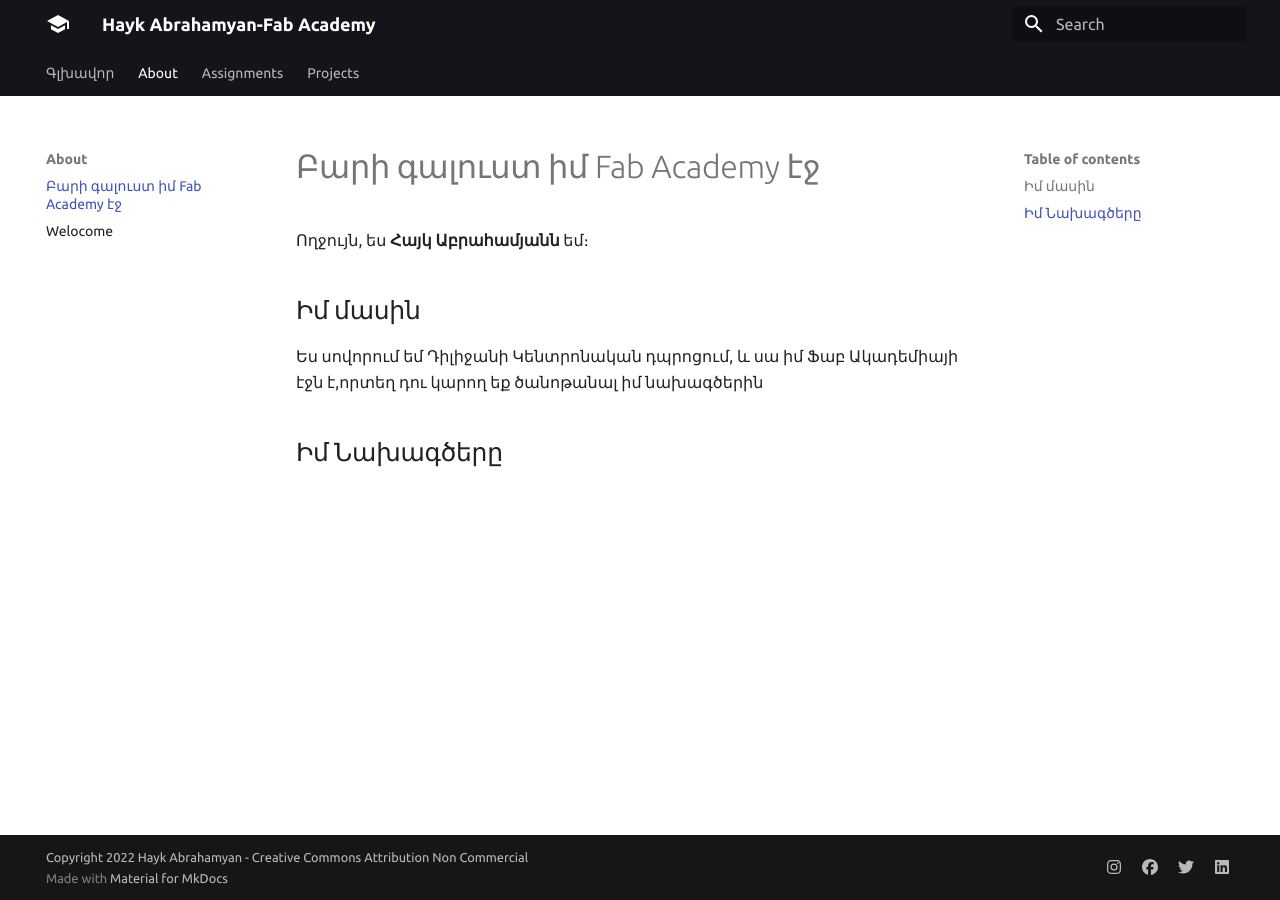
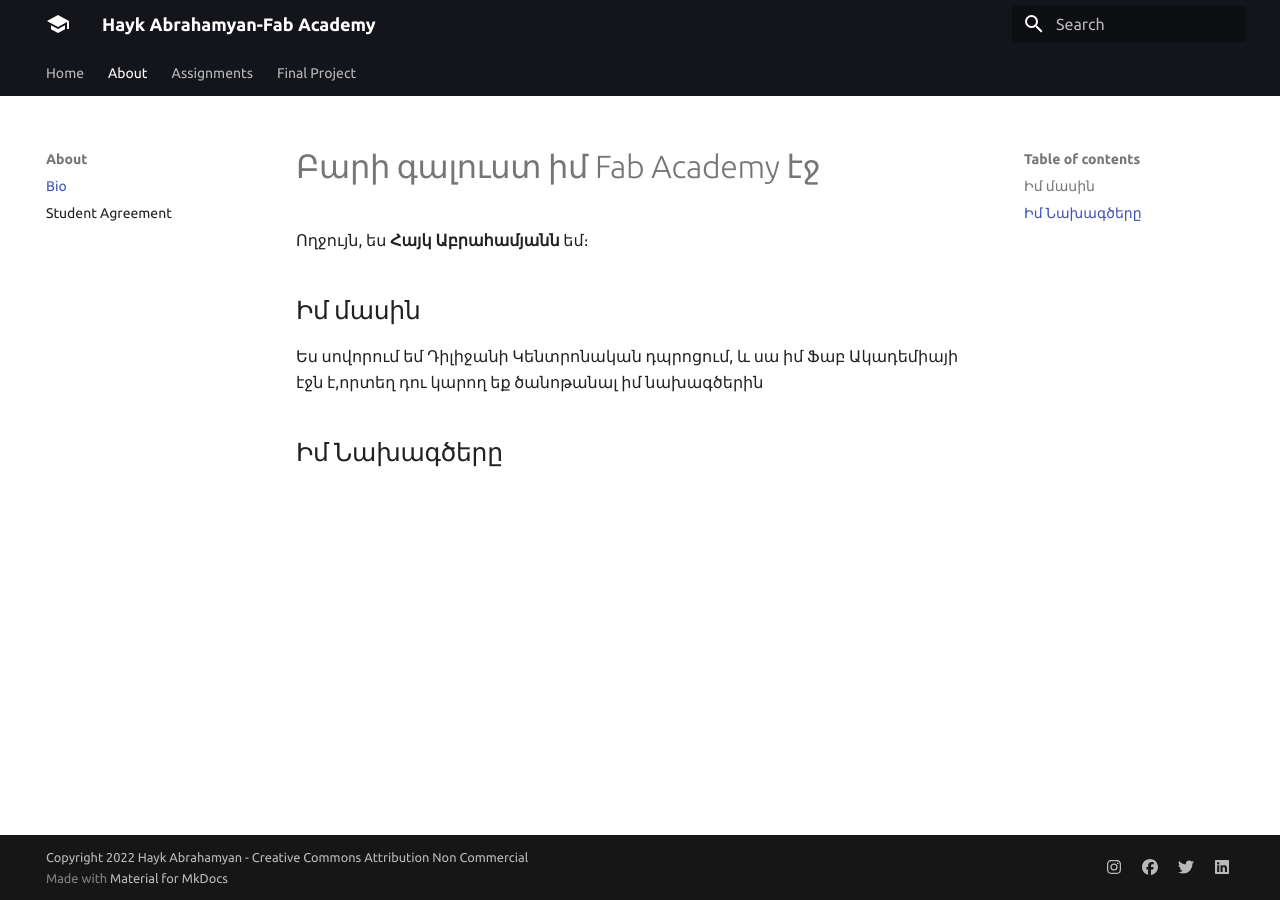
Before and after one commit to haykabrahamyan966-lab/Hayk_Abrahamyan, an MkDocs documentation site: the page built from docs/about/index.md, in a window 1280 px wide. Built offline with MkDocs 1.6.1 and Material for MkDocs 9.7.7, drawn with Linux system fonts in a browser that asks for light colours; part of the change alters nothing that is shown.

Commit message:
Added custom navigation structure

```diff
--- a/mkdocs.yml
+++ b/mkdocs.yml
@@ -51,3 +51,13 @@ markdown_extensions:
       guess_lang: false
   - toc:
       permalink: true
+
+nav:
+  - Home: index.md
+  - About:
+      - Bio: about/index.md
+      - Student Agreement: about/agreement.md
+  - Assignments:
+      - Week 01: assignments/week01.md
+      - Week 02: assignments/week02.md
+  - Final Project: projects/final-project.md
```
